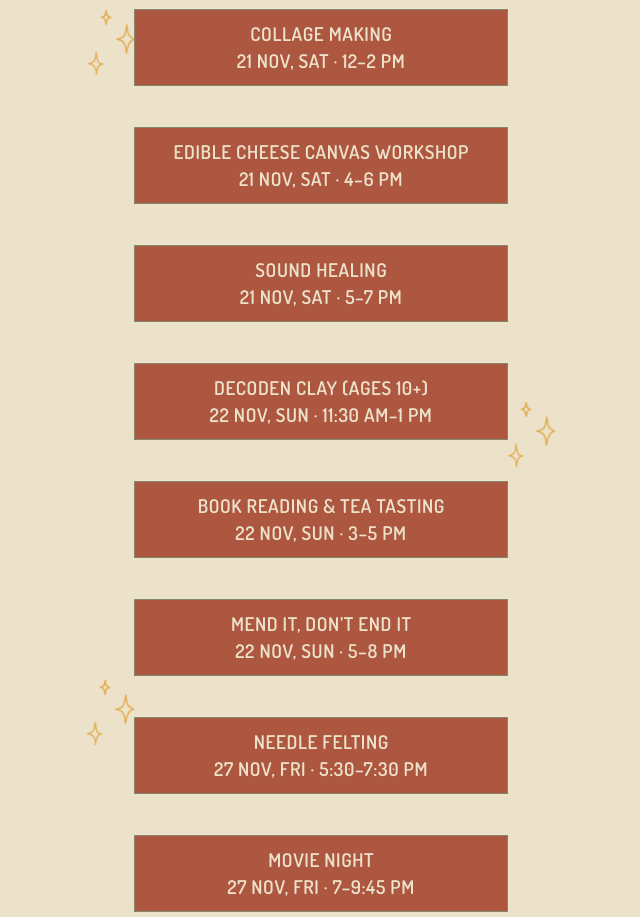
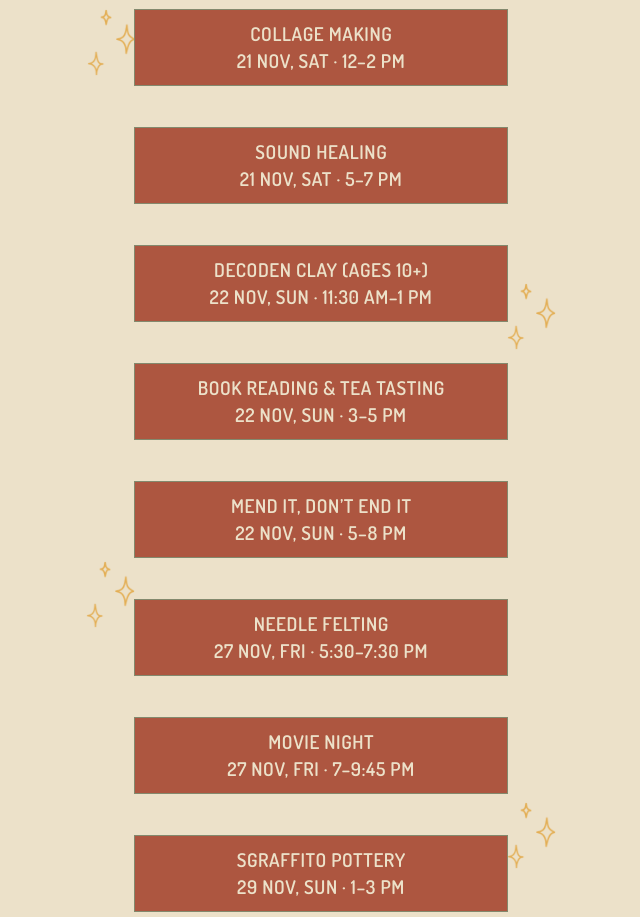
Before and after one commit to betweenthingsstudios-coder/Website-trial, a plain HTML site: page index.html in a window 1280 px wide. Shown: the part 1100-2017 px from the top of the page, without its empty margins (319-959 px from the left). Drawn offline with Linux system fonts and the light colour scheme.

Commit message:
Remove Edible Cheese Canvas Workshop
Co-Authored-By: Claude Opus 5.5 <noreply@anthropic.com>
Claude-Session: https://claude.ai/code/session_01DeWyArKELNUqiSxZB3YPib

```diff
--- a/index.html
+++ b/index.html
@@ -65,7 +65,7 @@
     --u: calc(100cqw / 1080);
     position: relative;
     width: 100%;
-    height: calc(5012 * var(--u));
+    height: calc(4776 * var(--u));
     overflow: hidden;
   }
 
@@ -155,16 +155,16 @@
   .social { position: absolute; display: block; z-index: 1; }
   .social img { position: static; width: 100%; }
   .social:focus-visible { outline: calc(3 * var(--u)) solid var(--border); outline-offset: calc(6 * var(--u)); border-radius: 4px; }
-  .ig   { left: calc(320 * var(--u)); top: calc(4557 * var(--u)); width: calc(84 * var(--u)); }
-  .mail { left: calc(489 * var(--u)); top: calc(4562 * var(--u)); width: calc(101 * var(--u)); }
-  .wa   { left: calc(677 * var(--u)); top: calc(4557 * var(--u)); width: calc(84 * var(--u)); }
-  .logo { left: calc(220 * var(--u)); top: calc(4700 * var(--u)); width: calc(611 * var(--u)); }
+  .ig   { left: calc(320 * var(--u)); top: calc(4321 * var(--u)); width: calc(84 * var(--u)); }
+  .mail { left: calc(489 * var(--u)); top: calc(4326 * var(--u)); width: calc(101 * var(--u)); }
+  .wa   { left: calc(677 * var(--u)); top: calc(4321 * var(--u)); width: calc(84 * var(--u)); }
+  .logo { left: calc(220 * var(--u)); top: calc(4464 * var(--u)); width: calc(611 * var(--u)); }
 
   .address {
     position: absolute;
     left: calc(120 * var(--u));
     width: calc(840 * var(--u));
-    top: calc(4850 * var(--u));
+    top: calc(4614 * var(--u));
     margin: 0;
     font-family: "Dosis", sans-serif;
     font-style: normal;
@@ -191,11 +191,11 @@
     <img class="sparkles" src="assets/sparkles.png" alt="" aria-hidden="true" style="left:calc(70.3 * var(--u)); top:calc(1206.3 * var(--u))">
     <img class="sparkles" src="assets/sparkles.png" alt="" aria-hidden="true" style="left:calc(912.3 * var(--u)); top:calc(1679.5 * var(--u))">
     <img class="sparkles" src="assets/sparkles.png" alt="" aria-hidden="true" style="left:calc(71.3 * var(--u)); top:calc(2218.5 * var(--u))">
-    <img class="sparkles" src="assets/sparkles.png" alt="" aria-hidden="true" style="left:calc(912.3 * var(--u)); top:calc(3001.5 * var(--u))">
-    <img class="sparkles" src="assets/sparkles.png" alt="" aria-hidden="true" style="left:calc(70.3 * var(--u)); top:calc(3557.5 * var(--u))">
-    <img class="sparkles" src="assets/sparkles.png" alt="" aria-hidden="true" style="left:calc(912.3 * var(--u)); top:calc(4039.5 * var(--u))">
-    <img class="sparkles" src="assets/sparkles.png" alt="" aria-hidden="true" style="left:calc(0.3 * var(--u)); top:calc(4417.5 * var(--u))">
-    <img class="sparkles" src="assets/sparkles.png" alt="" aria-hidden="true" style="--s:1; left:calc(903 * var(--u)); top:calc(4677 * var(--u))">
+    <img class="sparkles" src="assets/sparkles.png" alt="" aria-hidden="true" style="left:calc(912.3 * var(--u)); top:calc(2765.5 * var(--u))">
+    <img class="sparkles" src="assets/sparkles.png" alt="" aria-hidden="true" style="left:calc(70.3 * var(--u)); top:calc(3321.5 * var(--u))">
+    <img class="sparkles" src="assets/sparkles.png" alt="" aria-hidden="true" style="left:calc(912.3 * var(--u)); top:calc(3803.5 * var(--u))">
+    <img class="sparkles" src="assets/sparkles.png" alt="" aria-hidden="true" style="left:calc(0.3 * var(--u)); top:calc(4181.5 * var(--u))">
+    <img class="sparkles" src="assets/sparkles.png" alt="" aria-hidden="true" style="--s:1; left:calc(903 * var(--u)); top:calc(4441 * var(--u))">
 
     <!-- Header -->
     <img class="arch" src="assets/arch.png" alt="" aria-hidden="true">
@@ -212,15 +212,14 @@
       <a class="event" style="--y:1746.5; --h:154; --pt:19" href="https://offlyn.life/e/nmzFkFw" target="_blank" rel="noopener">ORIGAMI LAMP MAKING<br>15 NOV, SUN · 3–6 PM</a>
       <a class="event" style="--y:1982.5; --h:154; --pt:19" href="https://offlyn.life/e/R4BNCek" target="_blank" rel="noopener">MOVIE NIGHT<br>20 NOV, FRI · 7–9:45 PM</a>
       <a class="event" style="--y:2218.5; --h:154; --pt:19" href="https://offlyn.life/e/WB6W0Ce" target="_blank" rel="noopener">COLLAGE MAKING<br>21 NOV, SAT · 12–2 PM</a>
-      <a class="event" style="--y:2454.5; --h:154; --pt:19" href="https://offlyn.life/e/fEeLmVF" target="_blank" rel="noopener">EDIBLE CHEESE CANVAS WORKSHOP<br>21 NOV, SAT · 4–6 PM</a>
-      <a class="event" style="--y:2690.5; --h:154; --pt:19" href="https://offlyn.life/e/UzKSQV1" target="_blank" rel="noopener">SOUND HEALING<br>21 NOV, SAT · 5–7 PM</a>
-      <a class="event" style="--y:2926.5; --h:154; --pt:19" href="https://offlyn.life/e/MdsUMF5" target="_blank" rel="noopener">DECODEN CLAY (AGES 10+)<br>22 NOV, SUN · 11:30 AM–1 PM</a>
-      <a class="event" style="--y:3162.5; --h:154; --pt:19" href="https://offlyn.life/e/3Wrrc1Z" target="_blank" rel="noopener">BOOK READING &amp; TEA TASTING<br>22 NOV, SUN · 3–5 PM</a>
-      <a class="event" style="--y:3398.5; --h:154; --pt:19" href="https://offlyn.life/e/U7LScGs" target="_blank" rel="noopener">MEND IT, DON’T END IT<br>22 NOV, SUN · 5–8 PM</a>
-      <a class="event" style="--y:3634.5; --h:154; --pt:19" href="https://offlyn.life/e/kclkqyq" target="_blank" rel="noopener">NEEDLE FELTING<br>27 NOV, FRI · 5:30–7:30 PM</a>
-      <a class="event" style="--y:3870.5; --h:154; --pt:19" href="https://offlyn.life/e/R4BNCek" target="_blank" rel="noopener">MOVIE NIGHT<br>27 NOV, FRI · 7–9:45 PM</a>
-      <a class="event" style="--y:4106.5; --h:154; --pt:19" href="https://offlyn.life/e/fOkzHPU" target="_blank" rel="noopener">SGRAFFITO POTTERY<br>29 NOV, SUN · 1–3 PM</a>
-      <a class="event" style="--y:4342.5; --h:154; --pt:19" href="https://offlyn.life/e/7ROOPR7" target="_blank" rel="noopener">EXPRESS WITH COLORS<br>29 NOV, SUN · 4–6 PM</a>
+      <a class="event" style="--y:2454.5; --h:154; --pt:19" href="https://offlyn.life/e/UzKSQV1" target="_blank" rel="noopener">SOUND HEALING<br>21 NOV, SAT · 5–7 PM</a>
+      <a class="event" style="--y:2690.5; --h:154; --pt:19" href="https://offlyn.life/e/MdsUMF5" target="_blank" rel="noopener">DECODEN CLAY (AGES 10+)<br>22 NOV, SUN · 11:30 AM–1 PM</a>
+      <a class="event" style="--y:2926.5; --h:154; --pt:19" href="https://offlyn.life/e/3Wrrc1Z" target="_blank" rel="noopener">BOOK READING &amp; TEA TASTING<br>22 NOV, SUN · 3–5 PM</a>
+      <a class="event" style="--y:3162.5; --h:154; --pt:19" href="https://offlyn.life/e/U7LScGs" target="_blank" rel="noopener">MEND IT, DON’T END IT<br>22 NOV, SUN · 5–8 PM</a>
+      <a class="event" style="--y:3398.5; --h:154; --pt:19" href="https://offlyn.life/e/kclkqyq" target="_blank" rel="noopener">NEEDLE FELTING<br>27 NOV, FRI · 5:30–7:30 PM</a>
+      <a class="event" style="--y:3634.5; --h:154; --pt:19" href="https://offlyn.life/e/R4BNCek" target="_blank" rel="noopener">MOVIE NIGHT<br>27 NOV, FRI · 7–9:45 PM</a>
+      <a class="event" style="--y:3870.5; --h:154; --pt:19" href="https://offlyn.life/e/fOkzHPU" target="_blank" rel="noopener">SGRAFFITO POTTERY<br>29 NOV, SUN · 1–3 PM</a>
+      <a class="event" style="--y:4106.5; --h:154; --pt:19" href="https://offlyn.life/e/7ROOPR7" target="_blank" rel="noopener">EXPRESS WITH COLORS<br>29 NOV, SUN · 4–6 PM</a>
     </nav>
 
     <!-- Footer -->
```
